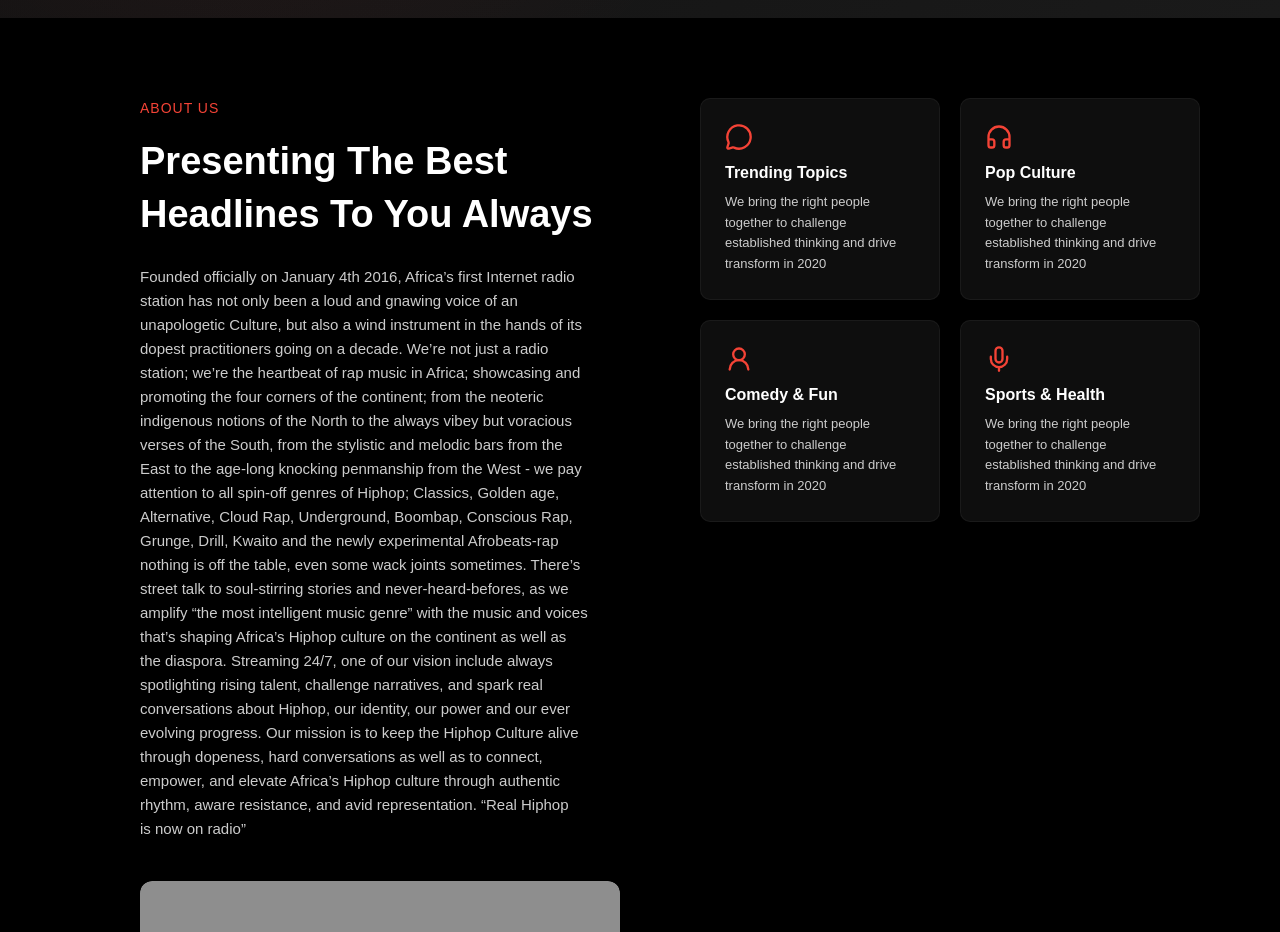
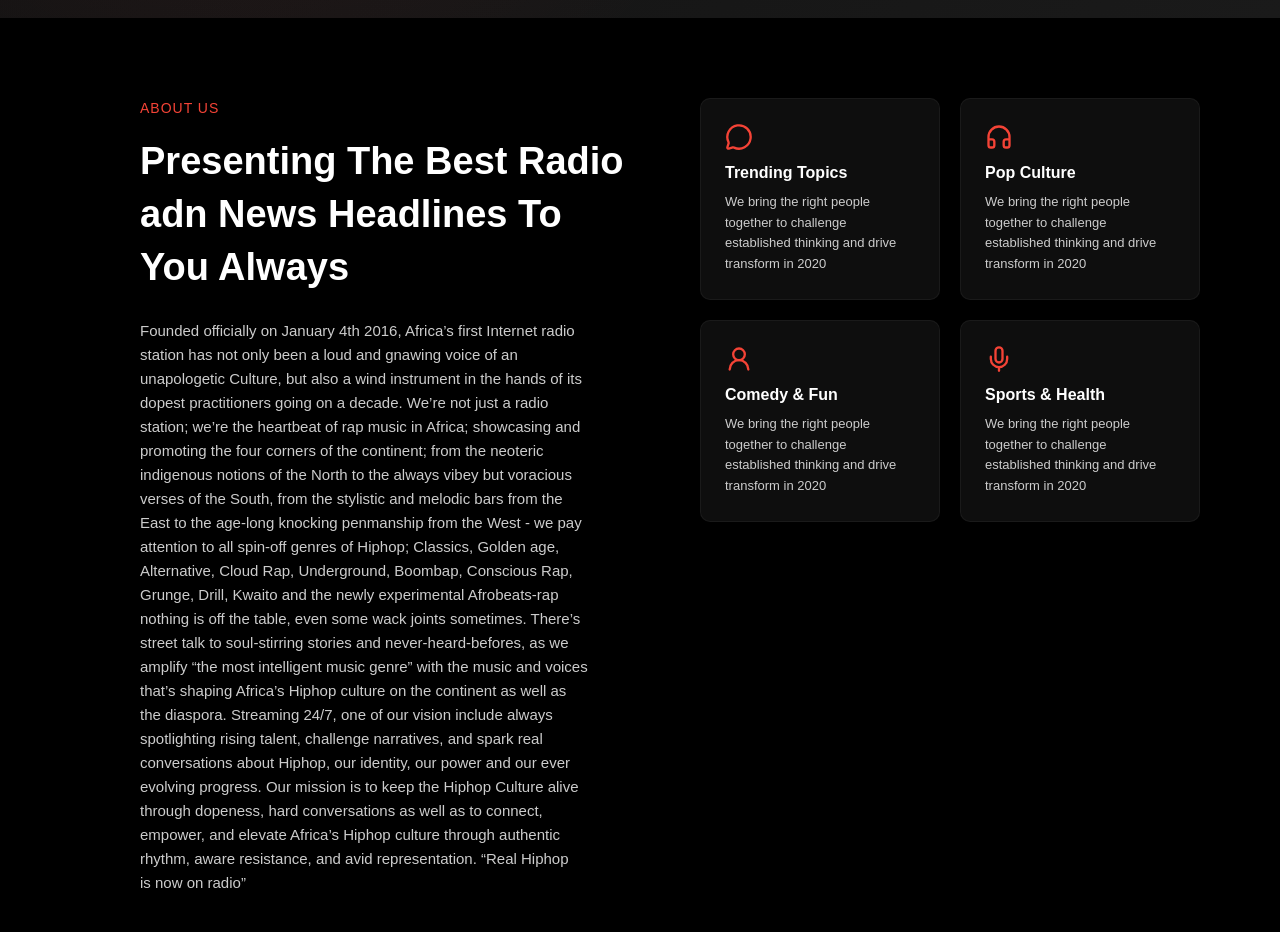
Before and after one commit to KelechiEze/radio-station, a Next.js app: page / in a window 1280 px wide. Shown: the part 860-1792 px from the top of the page. Built offline with nearby package versions, Linux system fonts and the light colour scheme; grey boxes are pictures that could not be loaded.

Commit message:
added new shit

```diff
--- a/src/app/components/AboutSection/AboutSection.tsx
+++ b/src/app/components/AboutSection/AboutSection.tsx
@@ -13,7 +13,7 @@ const AboutSection = () => {
           <div className="about-text">
             <h3 className="about-subtitle">About Us</h3>
             <h1 className="about-title">
-              Presenting The Best Headlines To You Always
+              Presenting The Best Radio adn News Headlines To You Always
             </h1>
             <p className="about-description">
              Founded officially on January 4th 2016, Africa’s first Internet radio station has not only been a loud and gnawing voice of an unapologetic Culture, but also a wind instrument in the hands of its dopest practitioners going on a decade.  We’re not just a radio station; we’re the heartbeat of rap music in Africa; showcasing and promoting the four corners of the continent; from the neoteric indigenous notions of the North to the always vibey but voracious verses of the South, from the stylistic and melodic bars from the East to the age-long knocking penmanship from the West - we pay attention to all spin-off genres of Hiphop; Classics, Golden age, Alternative, Cloud Rap, Underground, Boombap, Conscious Rap, Grunge, Drill, Kwaito and the newly experimental Afrobeats-rap nothing is off the table, even some wack joints sometimes. There’s street talk to soul-stirring stories and never-heard-befores, as we amplify “the most intelligent music genre” with the music and voices that’s shaping Africa’s Hiphop culture on the continent as well as the diaspora.
```
